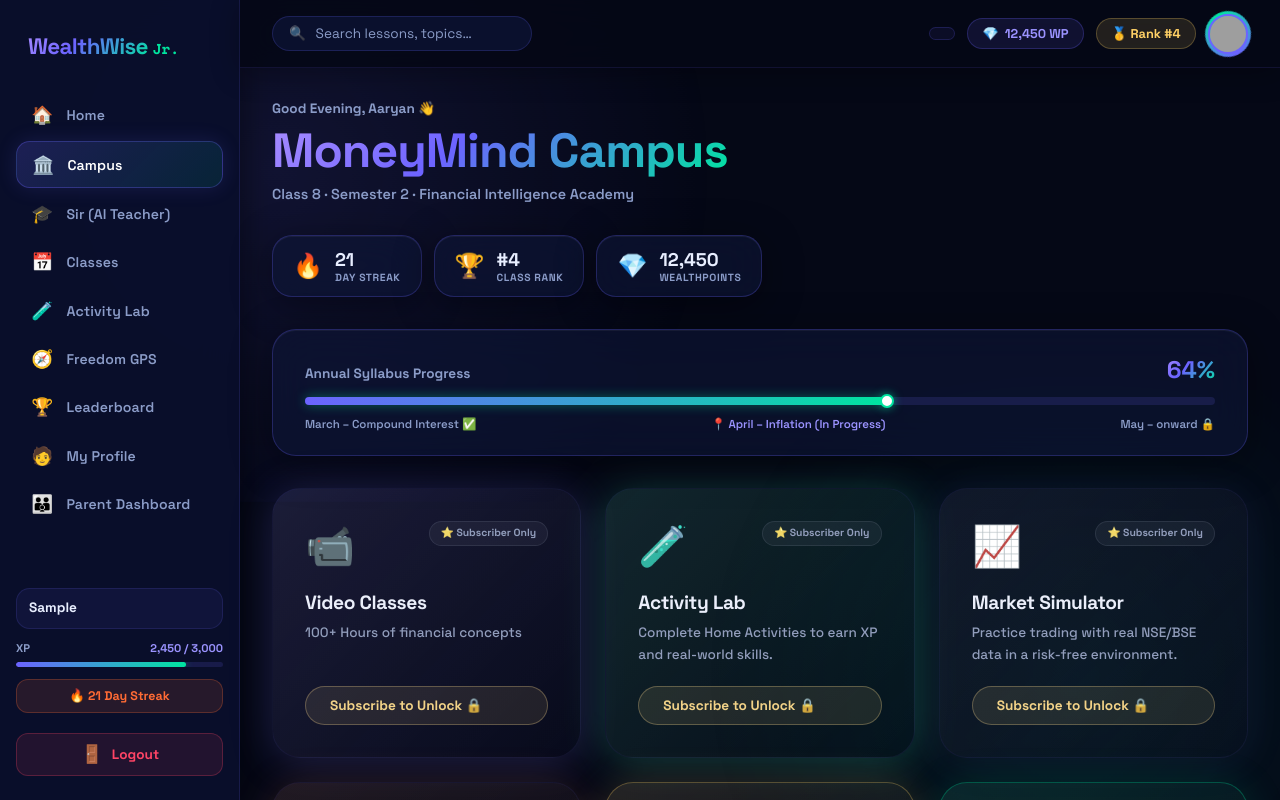
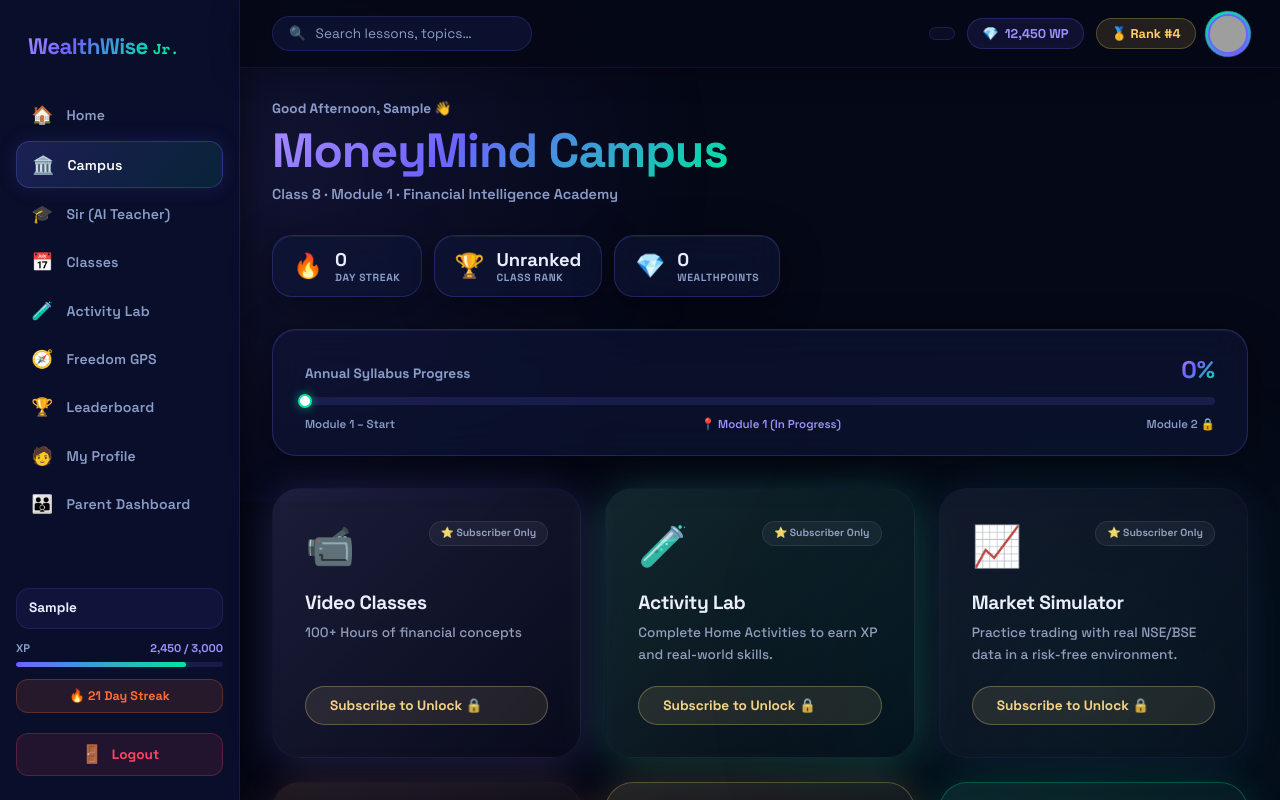
Before and after one commit to rewatiraman90/WealthWiseJunior-wepapp, a Next.js app: page /campus in a window 1280 px wide. Shown: the top 800 px of the page. Built offline with nearby package versions, Linux system fonts and the light colour scheme; no server answers; sample sign-in values are in the browser's storage; grey boxes are pictures that could not be loaded.

Commit message:
fix: dynamic greeting, zero stats for new users, avatar persistence, hide sidebar on onboarding

```diff
--- a/src/app/campus/page.tsx
+++ b/src/app/campus/page.tsx
@@ -109,29 +109,31 @@ export default function CampusDashboard() {
       {/* ── HERO ── */}
       <div className="campus-hero">
         <div>
-          <p className="campus-eyebrow">Good Evening, Aaryan 👋</p>
+          <p className="campus-eyebrow">
+            {new Date().getHours() < 12 ? 'Good Morning' : new Date().getHours() < 18 ? 'Good Afternoon' : 'Good Evening'}, {profile?.name?.split(' ')[0] || 'Student'} 👋
+          </p>
           <h1 className="gradient-text campus-h1">MoneyMind Campus</h1>
-          <p className="campus-subtitle">Class 8 · Semester 2 · Financial Intelligence Academy</p>
+          <p className="campus-subtitle">Class {profile?.grade || '8'} · Module 1 · Financial Intelligence Academy</p>
         </div>
         <div className="campus-kpis">
           <div className="kpi-pill premium-glass">
             <span className="kpi-icon">🔥</span>
             <div className="kpi-body">
-              <span className="kpi-val">21</span>
+              <span className="kpi-val">0</span>
               <span className="kpi-lbl">Day Streak</span>
             </div>
           </div>
           <div className="kpi-pill premium-glass">
             <span className="kpi-icon">🏆</span>
             <div className="kpi-body">
-              <span className="kpi-val">#4</span>
+              <span className="kpi-val">Unranked</span>
               <span className="kpi-lbl">Class Rank</span>
             </div>
           </div>
           <div className="kpi-pill premium-glass">
             <span className="kpi-icon">💎</span>
             <div className="kpi-body">
-              <span className="kpi-val">12,450</span>
+              <span className="kpi-val">0</span>
               <span className="kpi-lbl">WealthPoints</span>
             </div>
           </div>
@@ -142,16 +144,16 @@ export default function CampusDashboard() {
       <div className="progress-strip premium-glass">
         <div className="ps-label">
           <span className="ps-title">Annual Syllabus Progress</span>
-          <span className="ps-pct gradient-text">64%</span>
+          <span className="ps-pct gradient-text">0%</span>
         </div>
         <div className="ps-track">
-          <div className="ps-fill" />
-          <div className="ps-dot" style={{ left: "64%" }} />
+          <div className="ps-fill" style={{ width: "0%" }} />
+          <div className="ps-dot" style={{ left: "0%" }} />
         </div>
         <div className="ps-meta">
-          <span>March – Compound Interest ✅</span>
-          <span className="ps-curr">📍 April – Inflation (In Progress)</span>
-          <span>May – onward 🔒</span>
+          <span>Module 1 – Start</span>
+          <span className="ps-curr">📍 Module 1 (In Progress)</span>
+          <span>Module 2 🔒</span>
         </div>
       </div>
 
--- a/src/app/onboarding/page.tsx
+++ b/src/app/onboarding/page.tsx
@@ -51,7 +51,7 @@ export default function OnboardingPage() {
 
       if (profile) {
         // Logged in and profile exists. Save to local storage for instant UI sync and redirect.
-        localStorage.setItem('wwj_profile', JSON.stringify({ ...profile, rollNumber: profile.roll_number }));
+        localStorage.setItem('wwj_profile', JSON.stringify({ ...profile, rollNumber: profile.roll_number, avatar: profile.avatar_url }));
         router.push('/campus');
       } else {
         // Logged in but no profile. Let's pre-fill name if available.
--- a/src/components/ClientLayout.tsx
+++ b/src/components/ClientLayout.tsx
@@ -23,7 +23,7 @@ export default function ClientLayout({ children }: { children: React.ReactNode }
   // Define public routes that don't need authentication
   const publicRoutes = ["/", "/parent", "/onboarding", "/terms", "/privacy", "/refund", "/contact"];
   const isPublicRoute = publicRoutes.includes(path);
-  const isLandingPage = path === "/parent" || path === "/";
+  const isLandingPage = path === "/parent" || path === "/" || path === "/onboarding";
 
   // Read student profile from localStorage
   const [profile, setProfile] = useState<{
@@ -56,7 +56,7 @@ export default function ClientLayout({ children }: { children: React.ReactNode }
   };
 
   const firstName = profile?.name?.split(' ')[0] || 'Student';
-  const avatarImage = profile?.avatar || `https://api.dicebear.com/7.x/avataaars/svg?seed=${encodeURIComponent(profile?.name || 'Aaryan')}`;
+  const avatarImage = profile?.avatar || `https://api.dicebear.com/7.x/avataaars/svg?seed=${encodeURIComponent(profile?.name || firstName)}`;
 
   // Prevent flash of private content during auth check
   if (isLooingForAuth && !isPublicRoute) {
```
Also changed, not shown: src/app/profile/page.tsx (+15 -3 lines).
